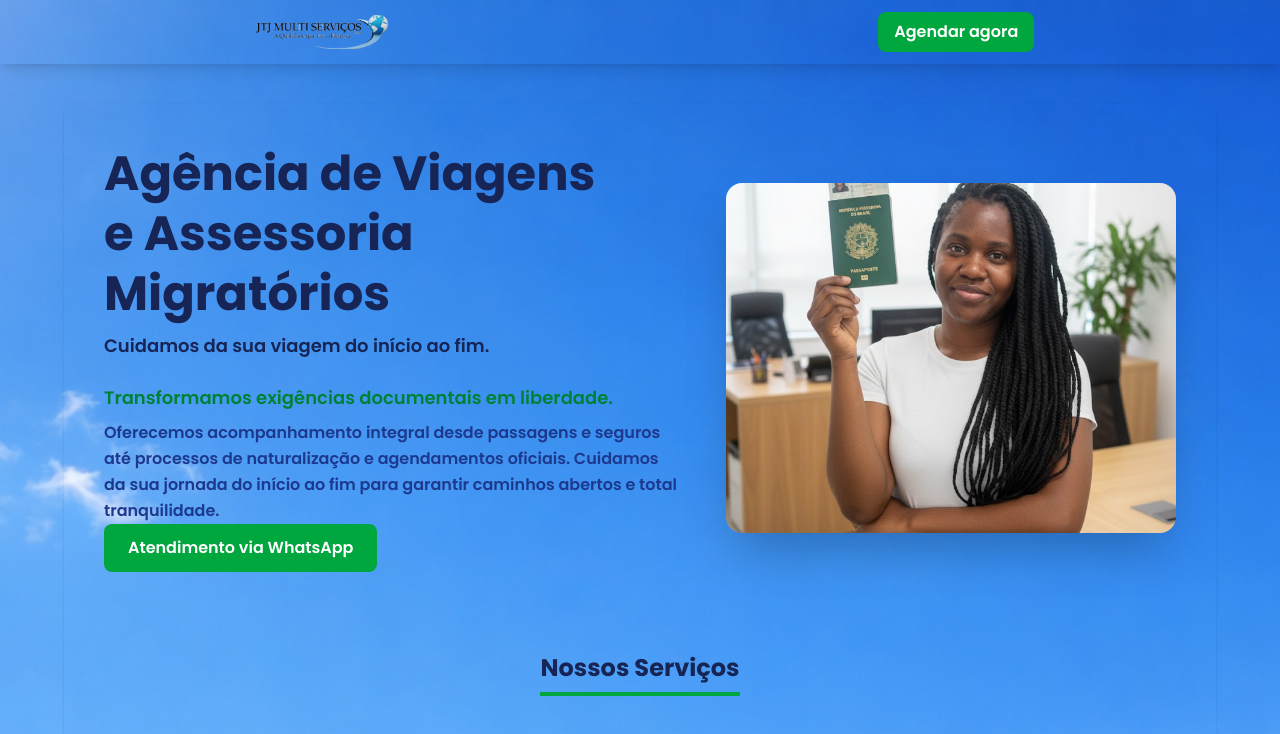
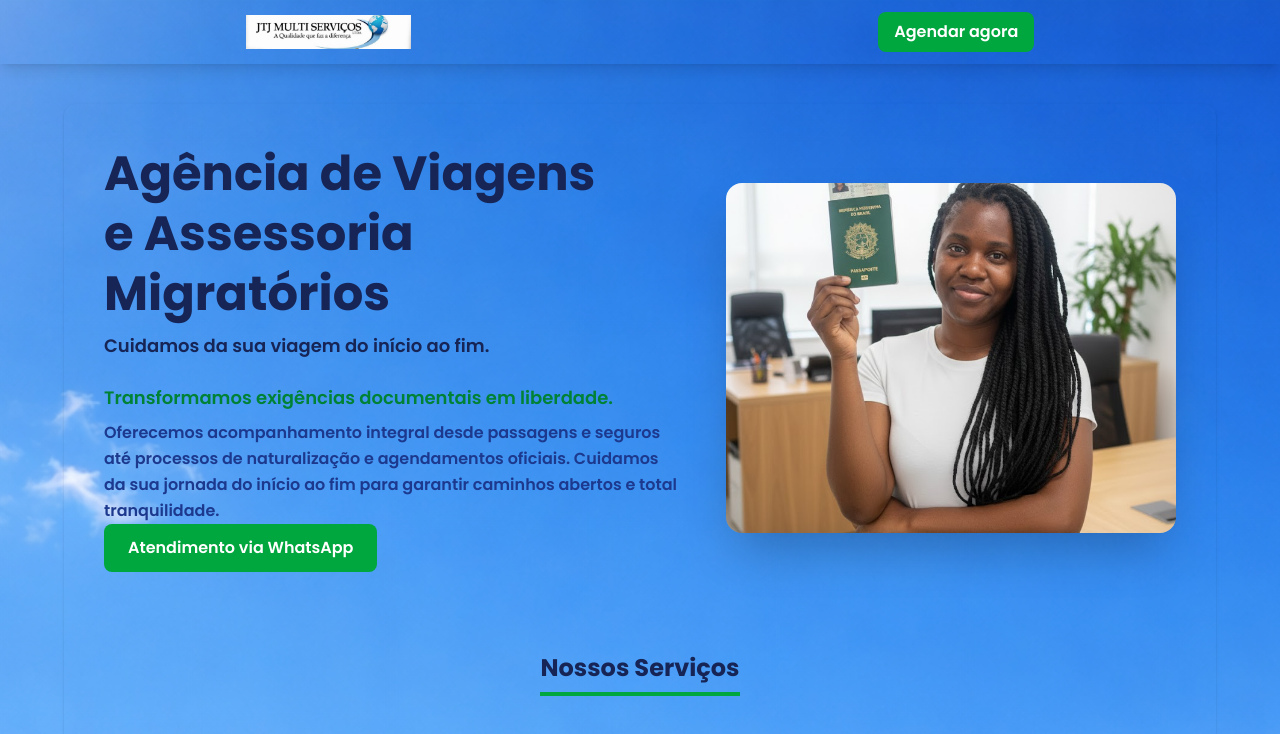
Before and after one commit to noemiabenkone/jtj-multiservicos, a Next.js app: page / in a window 1280 px wide. Shown: the top 734 px of the page. Built offline with nearby package versions, Linux system fonts and the light colour scheme; no server answers.

Commit message:
testando

```diff
--- a/app/components/header.tsx
+++ b/app/components/header.tsx
@@ -7,7 +7,7 @@ export default function Header() {
         <header className=" flex items-center justify-around p-3 shadow-lg">
         <div className="flex items-center gap-3">
         <Image
-          src="/images/image-copy.png"
+          src="/images/logo-JTJ.png"
           alt="JTJ Multiserviços"
           width={165}
           height={55}
```
